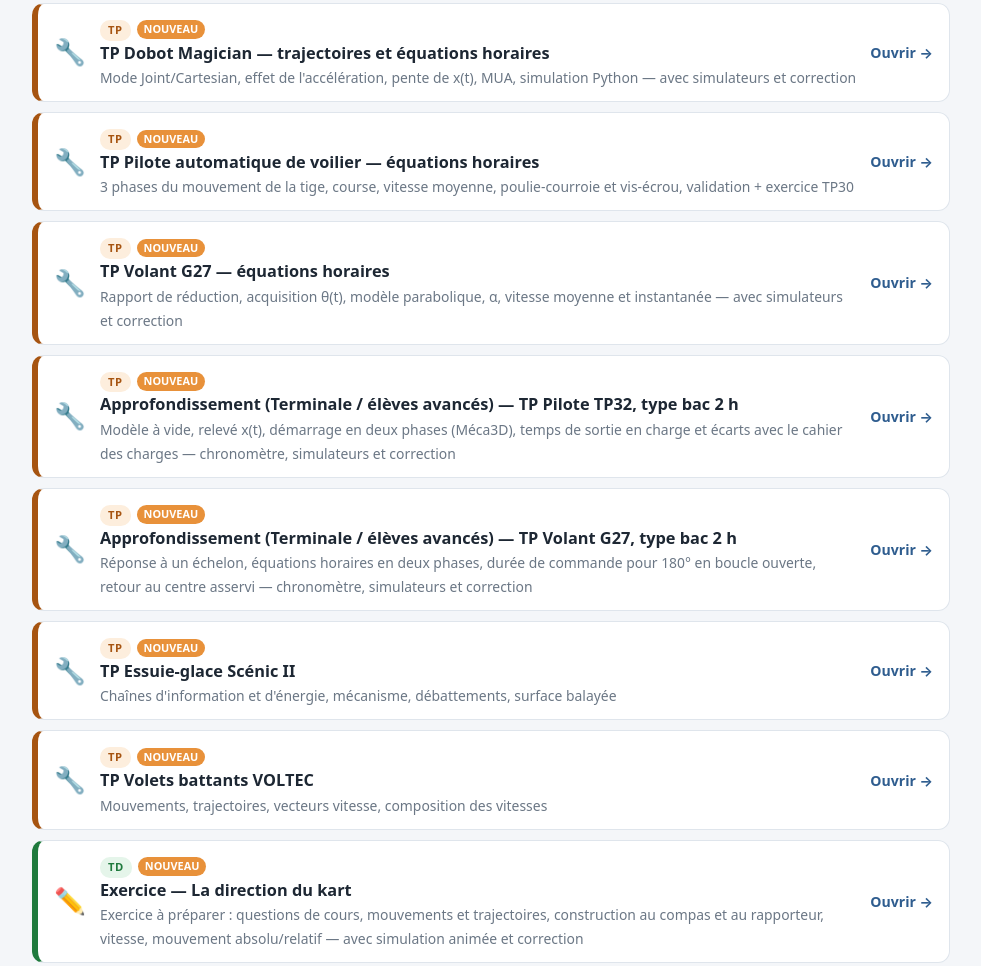
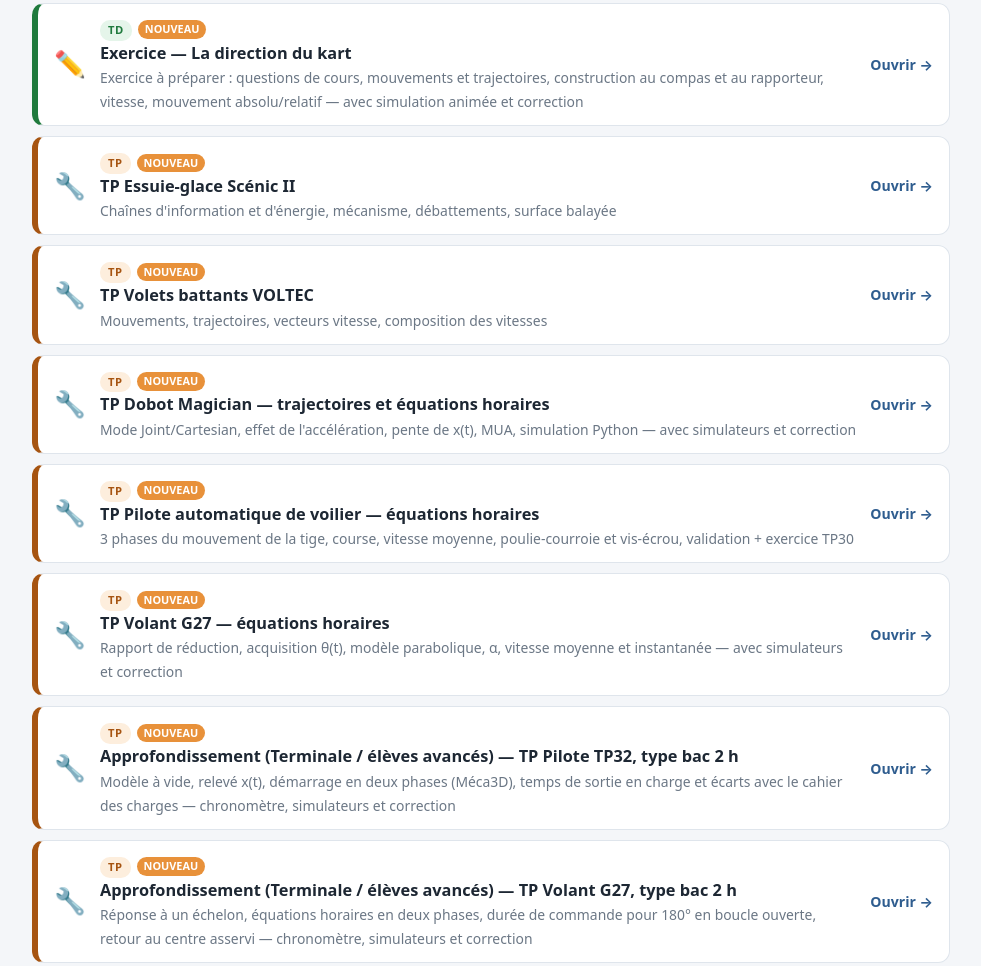
Before and after one commit to kmrassi/site-si, a plain HTML site: page index.html in a window 1280 px wide. Shown: the part 2532-3498 px from the top of the page, without its empty margins (294-1275 px from the left). Drawn offline with Linux system fonts and the light colour scheme.

Commit message:
Séquence 2 : classement par type — 2_a/2_b cours, 2_c TD et exercices, 2_d TP, 2_e synthèse
Co-Authored-By: Claude Opus 5.5 <noreply@anthropic.com>
Claude-Session: https://claude.ai/code/session_01Vy4Fqx869KbzhqKwMqXKZU

```diff
--- a/index.html
+++ b/index.html
@@ -167,36 +167,36 @@ const S=[
  {id:"seq02",n:"2",t:"Cinématique",o:["Choisir un référentiel et décrire une trajectoire","Reconnaître une rotation, une translation ou un mouvement plan","Écrire les équations horaires d'un mouvement","Lire et exploiter des courbes de position, vitesse et accélération"],p:[
   ["COURS","Les bases de la cinématique","Référentiel, trajectoire, types de mouvements — animations + quiz","seq02/00_Cours_Bases_de_la_cinematique.html",1,"2_a_Mouvements et trajectoires"],
   ["LOGICIEL","Logiciel de cinématique","Vitesses, trajectoires, CIR — à télécharger (.exe ou .swf)","seq02/00_Logiciel_cinematique.html",1,"2_a_Mouvements et trajectoires"],
-  ["TD","Mouvements et trajectoires","Systèmes réels : Bobcat, coffre Audi A8, manège, siège de dentiste, bobines","seq02/04_TD_Mouvements_et_trajectoires.html",1,"2_a_Mouvements et trajectoires"],
   ["COURS","Équations de mouvement","MRU, MRUV, rotation, lire un graphe, exercice SNCF + quiz","seq02/01_Cours_Equations_de_mouvement.html",0,"2_b_Équations horaires"],
-  ["TD","TD Équations horaires","8 exercices animés : puits, moteur, grue, freinage, trains, Space Mountain…","seq02/02_TD_Equations_horaires.html",0,"2_b_Équations horaires"],
-  ["TP","TP Tamiya H-Cell","Corrigés interactifs","seq02/03_TP_Tamiya_corriges.html",0,"2_b_Équations horaires"],
-  ["TP", "TP Dobot Magician — trajectoires et équations horaires", "Mode Joint/Cartesian, effet de l'accélération, pente de x(t), MUA, simulation Python — avec simulateurs et correction", "seq02/08_TP_Dobot_Magician_equations_horaires.html", 1, "2_b_Équations horaires"],
-  ["TP", "TP Dobot — sujet", "Sujet de TP (PDF)", "https://drive.google.com/file/d/1GD5_lPQXBtjGR4cBzCZveH6JG31l6PhT/view", 0, "2_b_Équations horaires"],
-  ["CORRIGE", "TP Dobot — correction", "Correction (PDF)", "https://drive.google.com/file/d/1HR-aMwhNfsLtywQPgsxLD3IHOhvzClvt/view", 0, "2_b_Équations horaires"],
-  ["EVAL", "TP Dobot : sujet bac 37A — fidélité de positionnement", "Sujet (PDF)", "https://drive.google.com/file/d/1yvalLNBFviPuLBOrlBDI535Gw8BHp3bl/view", 0, "2_b_Équations horaires"],
-  ["DOC", "Dossier ressources 37A", "Document (PDF)", "https://drive.google.com/file/d/1Uu4-ThGnxvo8Fjyg2RfvHSaWfpml4leG/view", 0, "2_b_Équations horaires"],
-  ["DOSSIER", "Dossier ressource (Matlab, prise en main)", "Dossier Google Drive", "https://drive.google.com/drive/folders/1afoY9Sclvc9tnirMaV0dTxoMOWO371JB", 0, "2_b_Équations horaires"],
-  ["TP", "TP Pilote automatique de voilier — équations horaires", "3 phases du mouvement de la tige, course, vitesse moyenne, poulie-courroie et vis-écrou, validation + exercice TP30", "seq02/09_TP_Pilote_automatique_voilier_equations_horaires.html", 1, "2_b_Équations horaires"],
-  ["TP", "TP Pilote automatique — sujet 2025", "Sujet de TP (PDF)", "https://drive.google.com/file/d/1AdLjpMeRnIoSx5PjLn_CJvwk6gf3pO32/view", 0, "2_b_Équations horaires"],
-  ["TD", "Exercice — Cinématique du pilote TP30", "Exercice (PDF)", "https://drive.google.com/file/d/15PkjfBo0sgGWAFQfwkf51tK8_uYzGAId/view", 0, "2_b_Équations horaires"],
-  ["CORRIGE", "Exercice pilote TP30 — correction", "Correction (PDF)", "https://drive.google.com/file/d/1sH8AfUZds-EHB8rNF68M3S_wvvQZ2pRf/view", 0, "2_b_Équations horaires"],
-  ["TP", "TP Volant G27 — équations horaires", "Rapport de réduction, acquisition θ(t), modèle parabolique, α, vitesse moyenne et instantanée — avec simulateurs et correction", "seq02/10_TP_Volant_G27_equations_horaires.html", 1, "2_b_Équations horaires"],
-  ["TP", "TP Volant G27 — sujet", "Sujet de TP (PDF)", "https://drive.google.com/file/d/1Ae-bpbqdmelCt9K_ogWXC1q08d0WGbdQ/view", 0, "2_b_Équations horaires"],
-  ["DOC", "TP Volant G27 — document ressource", "Document (PDF)", "https://drive.google.com/file/d/162F2fxVWbQ9_CFjeM3wztLd6uAV660lN/view", 0, "2_b_Équations horaires"],
-  ["TP", "Approfondissement (Terminale / élèves avancés) — TP Pilote TP32, type bac 2 h", "Modèle à vide, relevé x(t), démarrage en deux phases (Méca3D), temps de sortie en charge et écarts avec le cahier des charges — chronomètre, simulateurs et correction", "seq02/11_TP_Pilote_TP32_equations_horaires_type_bac.html", 1, "2_b_Équations horaires"],
-  ["TP", "Approfondissement (Terminale / élèves avancés) — TP Volant G27, type bac 2 h", "Réponse à un échelon, équations horaires en deux phases, durée de commande pour 180° en boucle ouverte, retour au centre asservi — chronomètre, simulateurs et correction", "seq02/12_TP_Volant_G27_equations_horaires_type_bac.html", 1, "2_b_Équations horaires"],
-  ["TP","TP Essuie-glace Scénic II","Chaînes d'information et d'énergie, mécanisme, débattements, surface balayée","seq02/05_TP_Essuie-glace_Scenic_II.html",1,"2_a_Mouvements et trajectoires"],
-  ["TP","TP Volets battants VOLTEC","Mouvements, trajectoires, vecteurs vitesse, composition des vitesses","seq02/06_TP_Volets_battants_VOLTEC.html",1,"2_a_Mouvements et trajectoires"],
-  ["TD","Exercice — La direction du kart","Exercice à préparer : questions de cours, mouvements et trajectoires, construction au compas et au rapporteur, vitesse, mouvement absolu/relatif — avec simulation animée et correction","seq02/07_Exercice_Direction_du_kart.html",1,"2_c_Exercices"],
-  ["SYNTHESE", "Schématisation des mécanismes", "Diaporama (PPSX)", "https://drive.google.com/file/d/1rbRnhIJ3BHg0wTtkWsLcW4BDJViMS-Kj/view", 0, "2_d_Synthèse cinématique"],
-  ["LOGICIEL", "Logiciel « liaisons »", "À télécharger (.exe)", "https://drive.google.com/file/d/18SeifWmE_6Dpua5nsU0qSeSvGLvni4tX/view", 0, "2_d_Synthèse cinématique"],
-  ["LOGICIEL", "Logiciel « mobilités »", "À télécharger (.exe)", "https://drive.google.com/file/d/1mE2VZxThG4K4iSdGXo0VbBsx5s7LXpdJ/view", 0, "2_d_Synthèse cinématique"],
-  ["SYNTHESE", "Cinématique graphique", "Document (PDF)", "https://drive.google.com/file/d/1WwdGyyiCjlp92wOlWjoFzkGVXpiLxwGK/view", 0, "2_d_Synthèse cinématique"],
-  ["SYNTHESE", "Diapo — équiprojectivité", "Document (PDF)", "https://drive.google.com/file/d/1lkzW5KMTSBfh4cHM9TCDyoFf-ylW03-3/view", 0, "2_d_Synthèse cinématique"],
-  ["SYNTHESE", "Diapo — loi de composition, cas 2 : vérin", "Document (PDF)", "https://drive.google.com/file/d/1DSVxqGleOXbtK9fqshESOf6wGhCIrUmD/view", 0, "2_d_Synthèse cinématique"],
-  ["SYNTHESE", "Diapo — loi de composition, cas 3 : vitesse de glissement", "Document (PDF)", "https://drive.google.com/file/d/1_6IubVrB5tU4Td20HH1Sxzq2A5FLA0S9/view", 0, "2_d_Synthèse cinématique"],
-  ["SYNTHESE", "Diapo — triangle des vitesses", "Document (PDF)", "https://drive.google.com/file/d/1BFnGYRZhqXEycup0iihEixJ7uBhy2pk3/view", 0, "2_d_Synthèse cinématique"]]},
+  ["TD","Mouvements et trajectoires","Systèmes réels : Bobcat, coffre Audi A8, manège, siège de dentiste, bobines","seq02/04_TD_Mouvements_et_trajectoires.html",1,"2_c_TD et exercices"],
+  ["TD","TD Équations horaires","8 exercices animés : puits, moteur, grue, freinage, trains, Space Mountain…","seq02/02_TD_Equations_horaires.html",0,"2_c_TD et exercices"],
+  ["TD","Exercice — La direction du kart","Exercice à préparer : questions de cours, mouvements et trajectoires, construction au compas et au rapporteur, vitesse, mouvement absolu/relatif — avec simulation animée et correction","seq02/07_Exercice_Direction_du_kart.html",1,"2_c_TD et exercices"],
+  ["TD", "Exercice — Cinématique du pilote TP30", "Exercice (PDF)", "https://drive.google.com/file/d/15PkjfBo0sgGWAFQfwkf51tK8_uYzGAId/view", 0, "2_c_TD et exercices"],
+  ["CORRIGE", "Exercice pilote TP30 — correction", "Correction (PDF)", "https://drive.google.com/file/d/1sH8AfUZds-EHB8rNF68M3S_wvvQZ2pRf/view", 0, "2_c_TD et exercices"],
+  ["TP","TP Essuie-glace Scénic II","Chaînes d'information et d'énergie, mécanisme, débattements, surface balayée","seq02/05_TP_Essuie-glace_Scenic_II.html",1,"2_d_TP"],
+  ["TP","TP Volets battants VOLTEC","Mouvements, trajectoires, vecteurs vitesse, composition des vitesses","seq02/06_TP_Volets_battants_VOLTEC.html",1,"2_d_TP"],
+  ["TP","TP Tamiya H-Cell","Corrigés interactifs","seq02/03_TP_Tamiya_corriges.html",0,"2_d_TP"],
+  ["TP", "TP Dobot Magician — trajectoires et équations horaires", "Mode Joint/Cartesian, effet de l'accélération, pente de x(t), MUA, simulation Python — avec simulateurs et correction", "seq02/08_TP_Dobot_Magician_equations_horaires.html", 1, "2_d_TP"],
+  ["TP", "TP Dobot — sujet", "Sujet de TP (PDF)", "https://drive.google.com/file/d/1GD5_lPQXBtjGR4cBzCZveH6JG31l6PhT/view", 0, "2_d_TP"],
+  ["CORRIGE", "TP Dobot — correction", "Correction (PDF)", "https://drive.google.com/file/d/1HR-aMwhNfsLtywQPgsxLD3IHOhvzClvt/view", 0, "2_d_TP"],
+  ["EVAL", "TP Dobot : sujet bac 37A — fidélité de positionnement", "Sujet (PDF)", "https://drive.google.com/file/d/1yvalLNBFviPuLBOrlBDI535Gw8BHp3bl/view", 0, "2_d_TP"],
+  ["DOC", "Dossier ressources 37A", "Document (PDF)", "https://drive.google.com/file/d/1Uu4-ThGnxvo8Fjyg2RfvHSaWfpml4leG/view", 0, "2_d_TP"],
+  ["DOSSIER", "Dossier ressource (Matlab, prise en main)", "Dossier Google Drive", "https://drive.google.com/drive/folders/1afoY9Sclvc9tnirMaV0dTxoMOWO371JB", 0, "2_d_TP"],
+  ["TP", "TP Pilote automatique de voilier — équations horaires", "3 phases du mouvement de la tige, course, vitesse moyenne, poulie-courroie et vis-écrou, validation + exercice TP30", "seq02/09_TP_Pilote_automatique_voilier_equations_horaires.html", 1, "2_d_TP"],
+  ["TP", "TP Pilote automatique — sujet 2025", "Sujet de TP (PDF)", "https://drive.google.com/file/d/1AdLjpMeRnIoSx5PjLn_CJvwk6gf3pO32/view", 0, "2_d_TP"],
+  ["TP", "TP Volant G27 — équations horaires", "Rapport de réduction, acquisition θ(t), modèle parabolique, α, vitesse moyenne et instantanée — avec simulateurs et correction", "seq02/10_TP_Volant_G27_equations_horaires.html", 1, "2_d_TP"],
+  ["TP", "TP Volant G27 — sujet", "Sujet de TP (PDF)", "https://drive.google.com/file/d/1Ae-bpbqdmelCt9K_ogWXC1q08d0WGbdQ/view", 0, "2_d_TP"],
+  ["DOC", "TP Volant G27 — document ressource", "Document (PDF)", "https://drive.google.com/file/d/162F2fxVWbQ9_CFjeM3wztLd6uAV660lN/view", 0, "2_d_TP"],
+  ["TP", "Approfondissement (Terminale / élèves avancés) — TP Pilote TP32, type bac 2 h", "Modèle à vide, relevé x(t), démarrage en deux phases (Méca3D), temps de sortie en charge et écarts avec le cahier des charges — chronomètre, simulateurs et correction", "seq02/11_TP_Pilote_TP32_equations_horaires_type_bac.html", 1, "2_d_TP"],
+  ["TP", "Approfondissement (Terminale / élèves avancés) — TP Volant G27, type bac 2 h", "Réponse à un échelon, équations horaires en deux phases, durée de commande pour 180° en boucle ouverte, retour au centre asservi — chronomètre, simulateurs et correction", "seq02/12_TP_Volant_G27_equations_horaires_type_bac.html", 1, "2_d_TP"],
+  ["SYNTHESE", "Schématisation des mécanismes", "Diaporama (PPSX)", "https://drive.google.com/file/d/1rbRnhIJ3BHg0wTtkWsLcW4BDJViMS-Kj/view", 0, "2_e_Synthèse cinématique"],
+  ["LOGICIEL", "Logiciel « liaisons »", "À télécharger (.exe)", "https://drive.google.com/file/d/18SeifWmE_6Dpua5nsU0qSeSvGLvni4tX/view", 0, "2_e_Synthèse cinématique"],
+  ["LOGICIEL", "Logiciel « mobilités »", "À télécharger (.exe)", "https://drive.google.com/file/d/1mE2VZxThG4K4iSdGXo0VbBsx5s7LXpdJ/view", 0, "2_e_Synthèse cinématique"],
+  ["SYNTHESE", "Cinématique graphique", "Document (PDF)", "https://drive.google.com/file/d/1WwdGyyiCjlp92wOlWjoFzkGVXpiLxwGK/view", 0, "2_e_Synthèse cinématique"],
+  ["SYNTHESE", "Diapo — équiprojectivité", "Document (PDF)", "https://drive.google.com/file/d/1lkzW5KMTSBfh4cHM9TCDyoFf-ylW03-3/view", 0, "2_e_Synthèse cinématique"],
+  ["SYNTHESE", "Diapo — loi de composition, cas 2 : vérin", "Document (PDF)", "https://drive.google.com/file/d/1DSVxqGleOXbtK9fqshESOf6wGhCIrUmD/view", 0, "2_e_Synthèse cinématique"],
+  ["SYNTHESE", "Diapo — loi de composition, cas 3 : vitesse de glissement", "Document (PDF)", "https://drive.google.com/file/d/1_6IubVrB5tU4Td20HH1Sxzq2A5FLA0S9/view", 0, "2_e_Synthèse cinématique"],
+  ["SYNTHESE", "Diapo — triangle des vitesses", "Document (PDF)", "https://drive.google.com/file/d/1BFnGYRZhqXEycup0iihEixJ7uBhy2pk3/view", 0, "2_e_Synthèse cinématique"]]},
  {id:"seq03",n:"3",t:"CAN – CNA · Chaîne d'information",o:["Comprendre la conversion d'un signal analogique en numérique, et inversement"],p:[
   ["COURS", "CAN – CNA : la conversion analogique ↔ numérique", "Cours (PDF)", "https://drive.google.com/file/d/13-aX8ro75lqsXyOVIUC17XXAZEXBp3Im/view", 0, "3_a_CAN – CNA"],
   ["TD", "TD CAN – CNA", "Exercices (PDF)", "https://drive.google.com/file/d/1NNK6ec64sFxjOivjuSY-iFVD1RUmeKZZ/view", 0, "3_a_CAN – CNA"],
```
